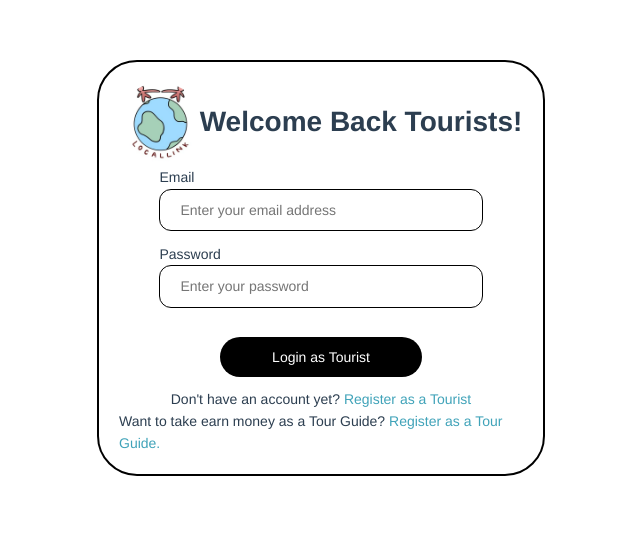
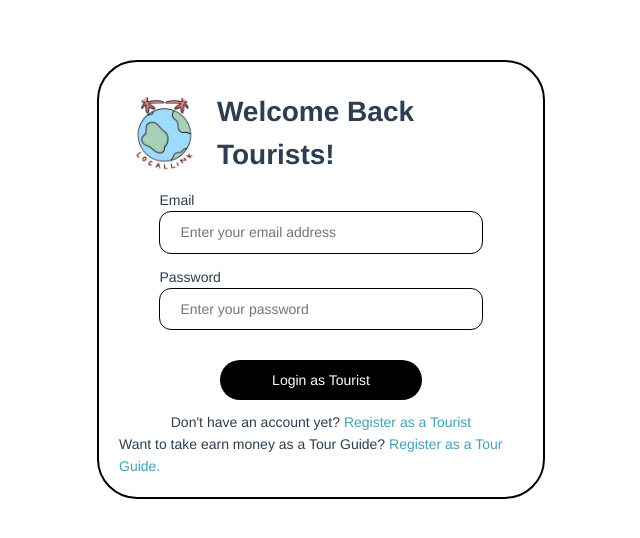
Before and after one commit to bt3103group4/LocalLink, a Vue app: page /logintourguide in a window 1280 px wide. Both pictures are taken after a click on the button "Login As Tourist". Shown: the top 538 px of the page, without its empty margins (319-959 px from the left). Built offline with nearby package versions, Linux system fonts and the light colour scheme; no server answers.

Commit message:
Fix spacing bewteen logo and header

```diff
--- a/src/views/LoginTourGuide.vue
+++ b/src/views/LoginTourGuide.vue
@@ -75,6 +75,10 @@ export default {
   justify-content: center;
 }
 
+.logo-and-title > * {
+  margin: 8px;
+}
+
 .login-footer-text{
   font-size: 14px;
 }
--- a/src/views/LoginTourist.vue
+++ b/src/views/LoginTourist.vue
@@ -77,6 +77,10 @@ export default {
   justify-content: center;
 }
 
+.logo-and-title > * {
+  margin: 8px;
+}
+
 .login-footer-text{
   font-size: 14px;
 }
--- a/src/views/RegisterTourist.vue
+++ b/src/views/RegisterTourist.vue
@@ -156,6 +156,10 @@ export default {
   justify-content: center;
 }
 
+.logo-and-title > * {
+  margin: 8px;
+}
+
 .register-text-input {
   width: 100%;
   padding: 12px 20px;
```
